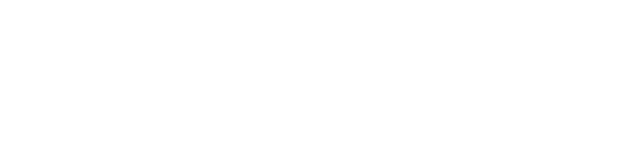
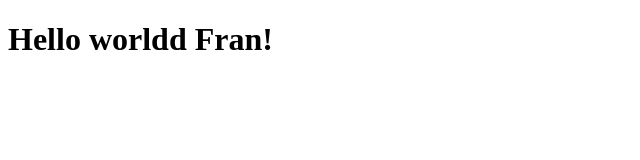
Before and after one commit to FranRubioDev/Proyecto-Tienda-Camisetas, a plain HTML site: page index.html in a window 1280 px wide. Shown: the whole page, without its empty margins (0-640 px from the left). Drawn offline with Linux system fonts and the light colour scheme.

Commit message:
Subida 2

```diff
--- a/index.html
+++ b/index.html
@@ -7,5 +7,7 @@
 </head>
 <body>
 
+<h1>Hello worldd Fran!</h1>
+
 </body>
 </html>
```
